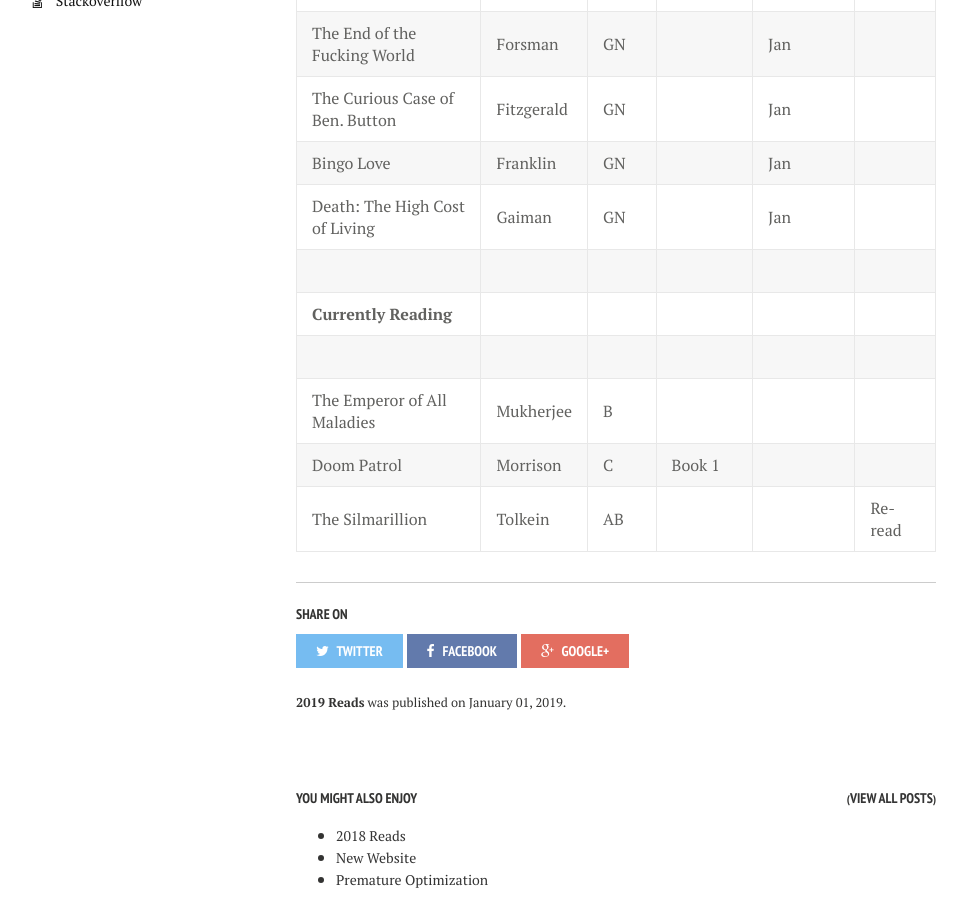
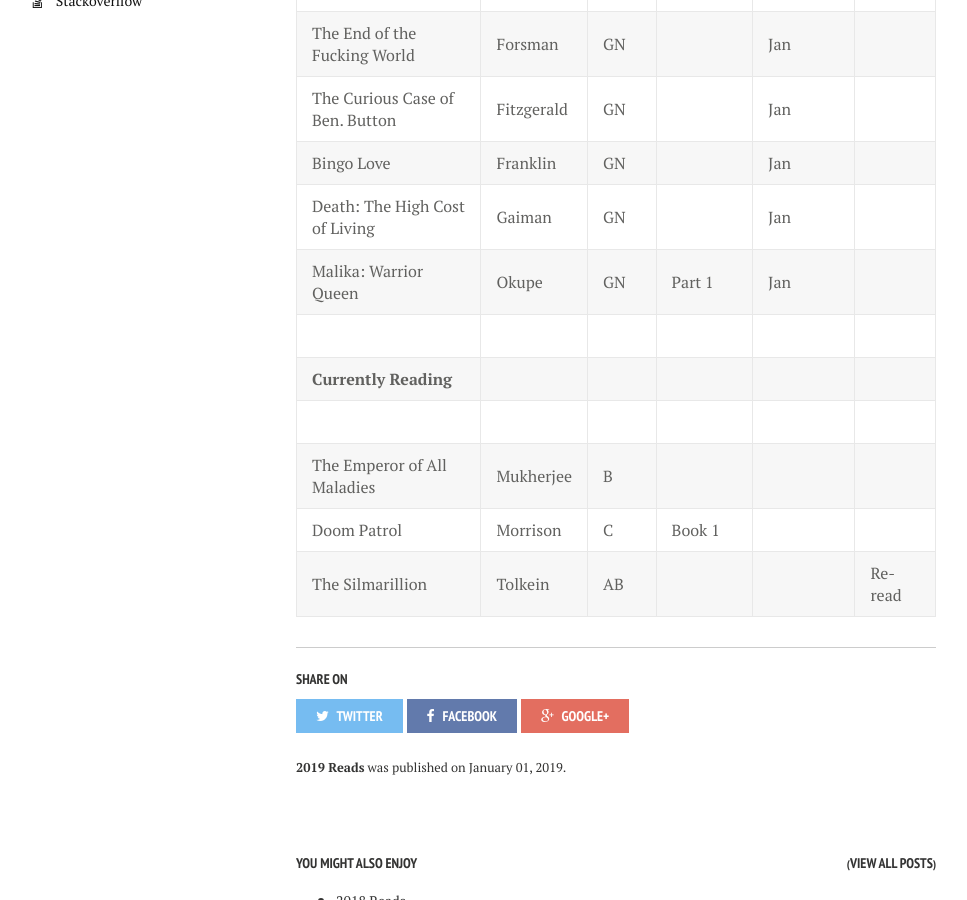
Before and after one commit to calebwherry/calebwherry.github.io, a Jekyll site: the page built from _posts/2019-01-01-2019-Reads.md, in a window 1280 px wide and 900 px high, scrolled down 694 px. Shown: the whole window, without its empty margins (24-991 px from the left). Built offline with Jekyll 4.4.1, drawn with Linux system fonts in a browser that asks for light colours; nearby versions of some CDN libraries; comment, search, counter and statistics services are not loaded.

Commit message:
Added new 2019 read.

```diff
--- a/_posts/2019-01-01-2019-Reads.md
+++ b/_posts/2019-01-01-2019-Reads.md
@@ -32,6 +32,7 @@ Type Key:
 | The Curious Case of Ben. Button    | Fitzgerald | GN    |         | Jan          |                     |
 | Bingo Love                         | Franklin   | GN    |         | Jan          |                     |
 | Death: The High Cost of Living     | Gaiman     | GN    |         | Jan          |                     |
+| Malika: Warrior Queen              | Okupe      | GN    | Part 1  | Jan          |                     |
 |                                    |            |       |         |              |                     |
 | <b>Currently Reading</b>           |            |       |         |              |                     |
 |                                    |            |       |         |              |                     |
```
